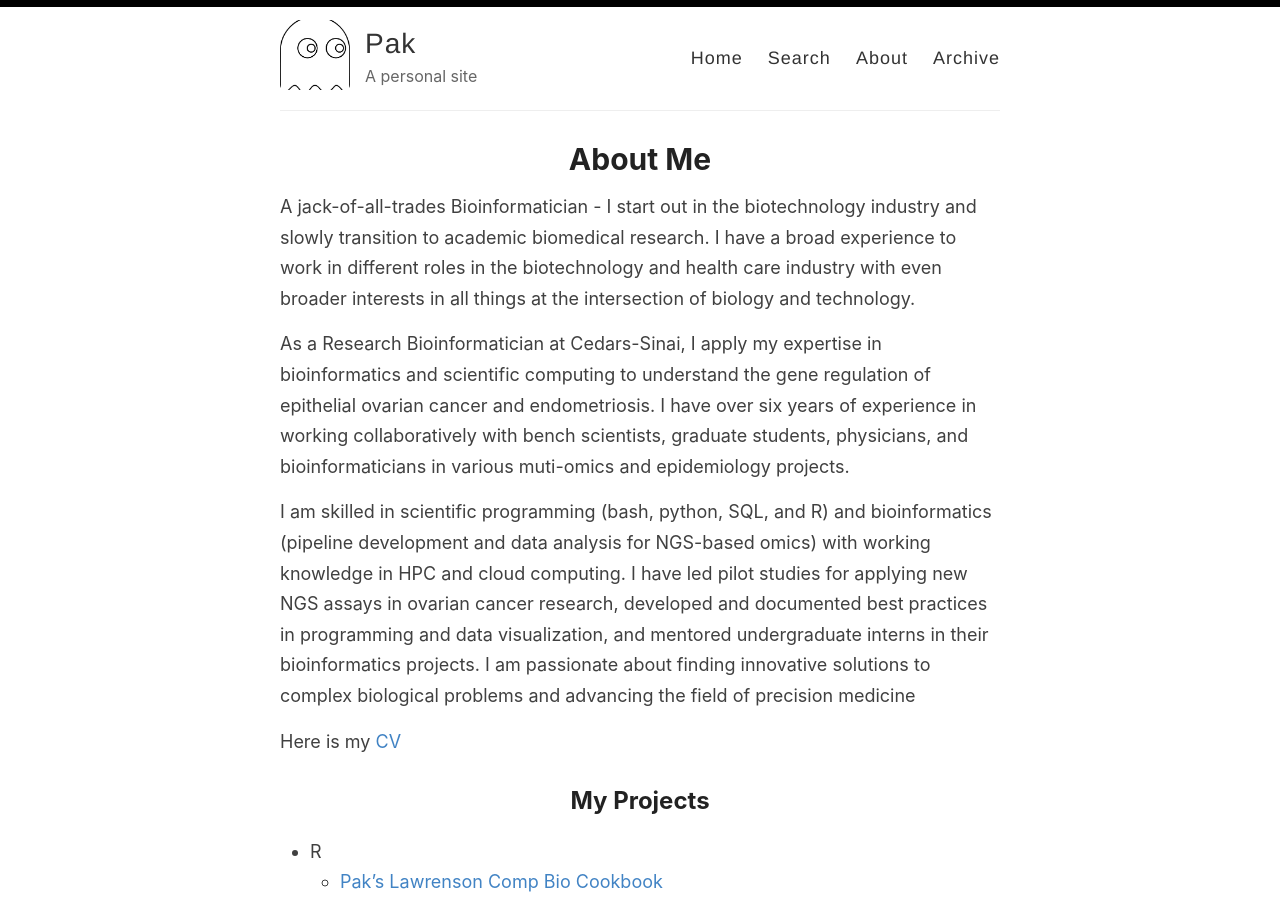
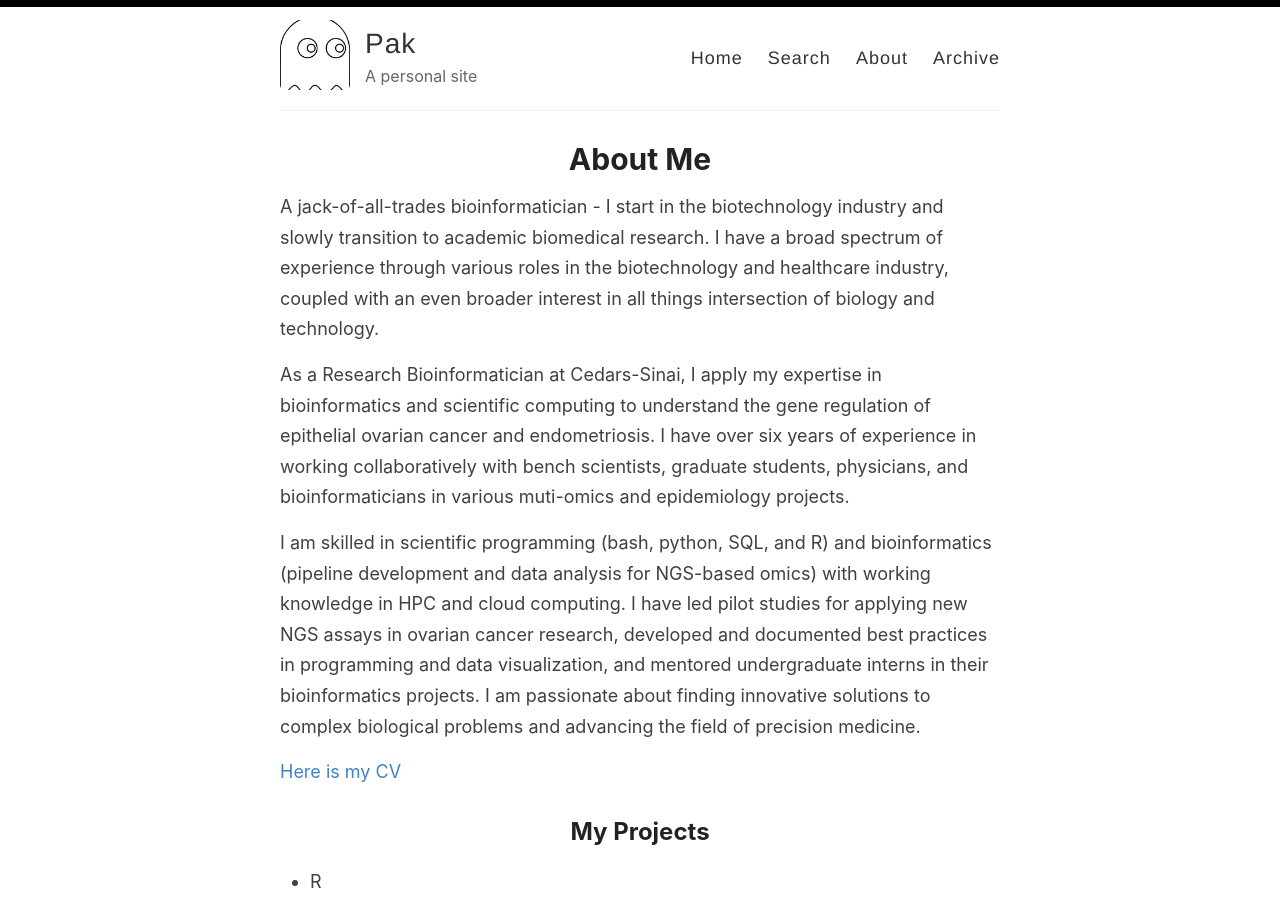
Before and after one commit to sfpacman/sfpacman.github.io, a Jekyll site: the page built from _pages/about.md, in a window 1280 px wide and 900 px high. Built offline with Jekyll 4.4.1, drawn with Linux system fonts in a browser that asks for light colours.

Commit message:
Update about.md

```diff
--- a/_pages/about.md
+++ b/_pages/about.md
@@ -4,13 +4,13 @@ title: About Me
 permalink: /about/
 ---
 
-A jack-of-all-trades Bioinformatician - I start out in the biotechnology industry and slowly transition to academic biomedical research. I have a broad experience to work in different roles in the biotechnology and health care industry with even broader interests in all things at the intersection of biology and technology.
+A jack-of-all-trades bioinformatician - I start in the biotechnology industry and slowly transition to academic biomedical research. I have a broad spectrum of experience through various roles in the biotechnology and healthcare industry, coupled with an even broader interest in all things intersection of biology and technology.
 
 As a Research Bioinformatician at Cedars-Sinai, I apply my expertise in bioinformatics and scientific computing to understand the gene regulation of epithelial ovarian cancer and endometriosis. I have over six years of experience in working collaboratively with bench scientists, graduate students, physicians, and bioinformaticians in various muti-omics and epidemiology projects.
 
-I am skilled in scientific programming (bash, python, SQL, and R) and bioinformatics (pipeline development and data analysis for NGS-based omics) with working knowledge in HPC and cloud computing. I have led pilot studies for applying new NGS assays in ovarian cancer research, developed and documented best practices in programming and data visualization, and mentored undergraduate interns in their bioinformatics projects. I am passionate about finding innovative solutions to complex biological problems and advancing the field of precision medicine
+I am skilled in scientific programming (bash, python, SQL, and R) and bioinformatics (pipeline development and data analysis for NGS-based omics) with working knowledge in HPC and cloud computing. I have led pilot studies for applying new NGS assays in ovarian cancer research, developed and documented best practices in programming and data visualization, and mentored undergraduate interns in their bioinformatics projects. I am passionate about finding innovative solutions to complex biological problems and advancing the field of precision medicine.
 
-Here is my [CV](https://docs.google.com/document/d/1A3mFwyfMPDVUobou-9QjZuBgzqNJ1uPiFJv2DtTy7s4/edit?usp=sharing)
+[Here is my CV](https://docs.google.com/document/d/1A3mFwyfMPDVUobou-9QjZuBgzqNJ1uPiFJv2DtTy7s4/edit?usp=sharing)
 
 ## My Projects
 
```
